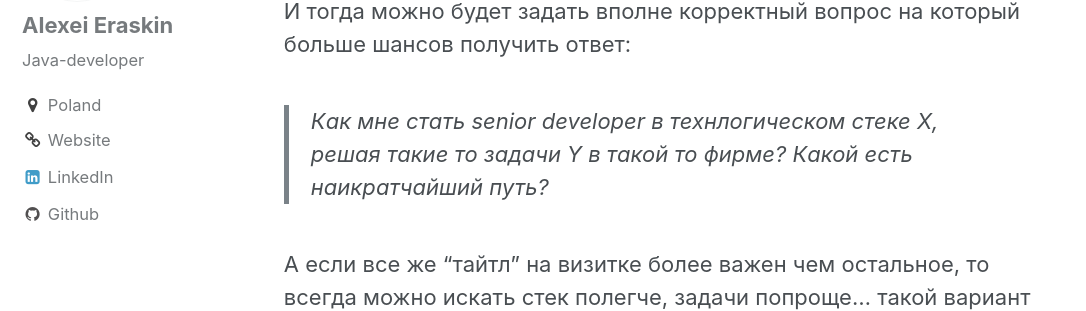
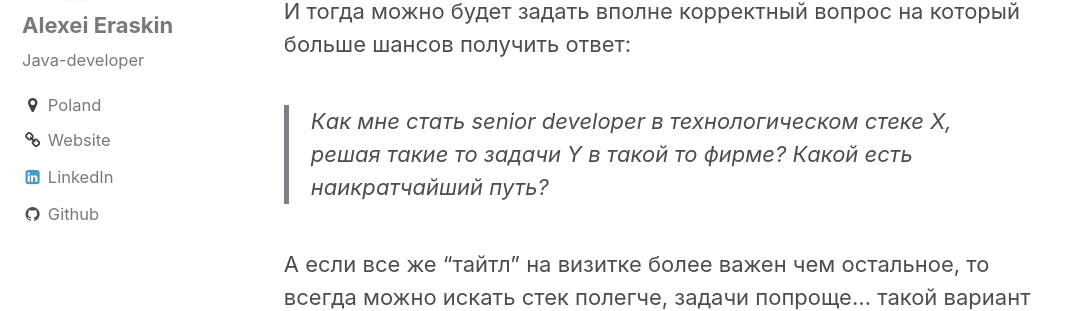
Before and after one commit to smartcoderteam/smartcoderteam.github.io, a Jekyll site: the page built from _posts/2016-11-06-what-is-senior-software-dev-and-my-5-cents-on-it.md, in a window 1280 px wide and 900 px high, scrolled down 2986 px. Shown: the part 152-463 px from the top of the window, without its empty margins (0-1086 px from the left). Built offline with Jekyll 4.4.1, drawn with Linux system fonts in a browser that asks for light colours.

Commit message:
Update 2016-11-06-what-is-senior-software-dev-and-my-5-cents-on-it.md

```diff
--- a/_posts/2016-11-06-what-is-senior-software-dev-and-my-5-cents-on-it.md
+++ b/_posts/2016-11-06-what-is-senior-software-dev-and-my-5-cents-on-it.md
@@ -77,7 +77,7 @@ Senior developer этот _ТИТУЛ_ который дает КОНКРЕТН
 
  И тогда можно будет задать вполне корректный вопрос на который больше шансов получить ответ:
 
- > Как мне стать senior developer в технлогическом стеке X, решая такие то задачи Y в такой то фирме?
+ > Как мне стать senior developer в технологическом стеке X, решая такие то задачи Y в такой то фирме?
    Какой есть наикратчайший путь?
 
 А если все же "тайтл" на визитке более важен чем остальное, то всегда можно искать стек полегче, задачи попроще... такой вариант тоже вполне имеет право на жизнь. И ничего в этом плохого нет. Зарплаты на рынке устанавливаются скорее для синьоров в ваакуме. Иметь больше денег и меньше вкалывать это нормально :)
```
